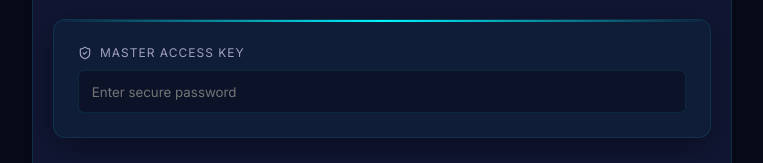
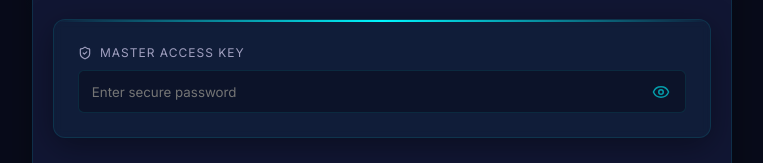
Before and after one commit to felipemiramontesr/mailer, a Vue app: page / in a window 1280 px wide. Shown: the part 562-725 px from the top of the page, without its empty margins (258-1021 px from the left). Built offline with nearby package versions, Linux system fonts and the light colour scheme.

Commit message:
debug: Add password visibility toggle and server-side hash verification check

```diff
--- a/src/components/EmailForm.vue
+++ b/src/components/EmailForm.vue
@@ -1,6 +1,6 @@
 <script setup lang="ts">
 import { ref } from 'vue';
-import { Mail, Send, ShieldCheck, Satellite, Type, Loader2, CheckCircle2, AlertCircle } from 'lucide-vue-next';
+import { Mail, Send, ShieldCheck, Satellite, Type, Loader2, CheckCircle2, AlertCircle, Eye, EyeOff } from 'lucide-vue-next';
 import { sendEmailViaProxy } from '../services/aiService';
 
 const form = ref({
@@ -13,6 +13,7 @@ const form = ref({
 const isSending = ref(false);
 const sendStatus = ref<'idle' | 'sending' | 'success' | 'error' | 'awaiting_2fa'>('idle');
 const errorMessage = ref('');
+const showPassword = ref(false);
 const security = ref({
   password: '',
   authCode: '',
@@ -168,12 +169,18 @@ const sendEmail = async () => {
       <div class="security-layer tech-card">
         <div v-if="!security.showPinField" class="input-group">
           <label><ShieldCheck :size="14" /> Master Access Key</label>
-          <input
-            v-model="security.password"
-            type="password"
-            placeholder="Enter secure password"
-            required
-          />
+          <div class="input-with-eye">
+            <input
+              v-model="security.password"
+              :type="showPassword ? 'text' : 'password'"
+              placeholder="Enter secure password"
+              required
+            />
+            <button type="button" class="eye-btn" @click="showPassword = !showPassword">
+              <Eye v-if="!showPassword" :size="18" />
+              <EyeOff v-else :size="18" />
+            </button>
+          </div>
         </div>
 
         <div v-else class="input-group 2fa-group animate-in">
@@ -345,6 +352,30 @@ input[readonly] {
   border: 1px solid rgba(0, 247, 255, 0.1);
 }
 
+.input-with-eye {
+  position: relative;
+  display: flex;
+  align-items: center;
+}
+
+.eye-btn {
+  position: absolute;
+  right: 10px;
+  background: none;
+  border: none;
+  color: var(--accent);
+  cursor: pointer;
+  opacity: 0.6;
+  transition: opacity 0.2s;
+  display: flex;
+  align-items: center;
+  justify-content: center;
+}
+
+.eye-btn:hover {
+  opacity: 1;
+}
+
 .pin-input {
   font-size: 1.5rem;
   letter-spacing: 0.5rem;
```
Also changed, not shown: 1 other file (tests, documents, lock files or other folders).
